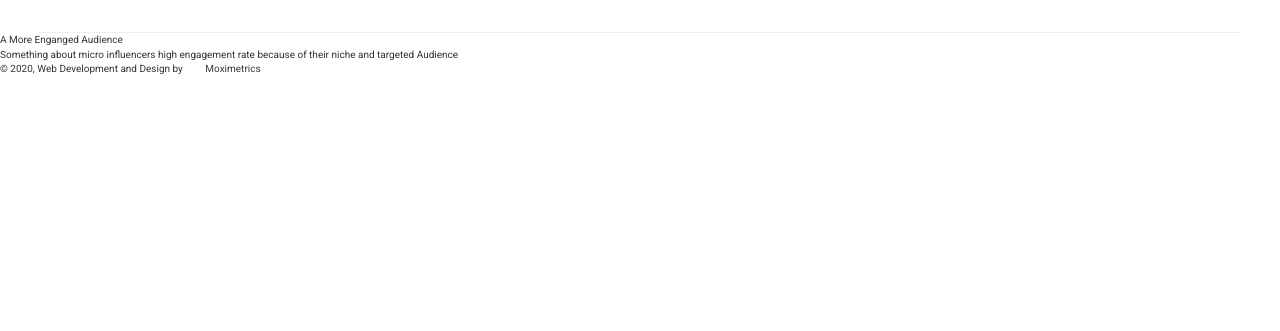
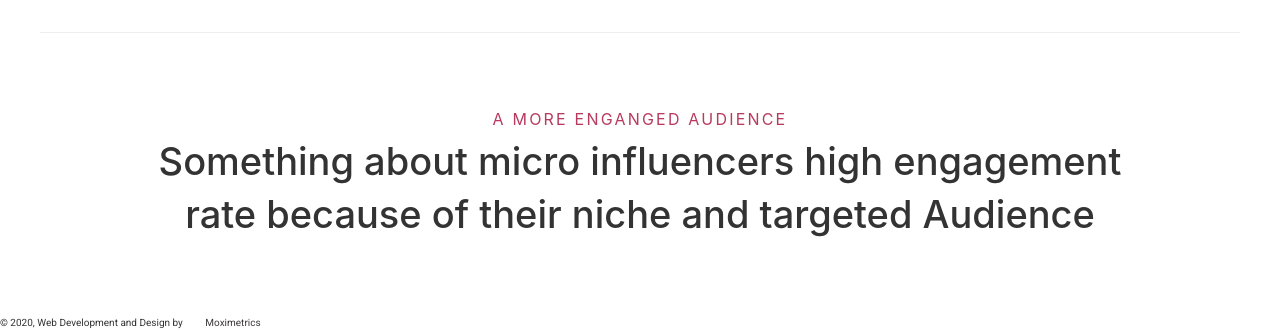
Before and after one commit to Tyler-Hervey/TBI, a Gatsby site: page / in a window 1280 px wide. Shown: the part 1468-1799 px from the top of the page. Before the commit the page ends 1545 px from the top, so only its background shows below. Built offline with nearby package versions, Linux system fonts and the light colour scheme; Gatsby itself is replaced by a stand-in of ours.

Commit message:
add: title style

```diff
--- a/src/components/Home/centeredHeading/CenteredHeading.js
+++ b/src/components/Home/Heading/CenteredHeading.js
@@ -1,10 +1,11 @@
 import React from "react"
 import Tagline from "./Tagline"
 import Title from "./Title"
+import styles from "./heading.module.scss"
 
 const CenteredHeading = props => {
   return (
-    <div>
+    <div className={styles.titleCenter}>
       <Tagline>{props.tagline}</Tagline>
       <Title>{props.title}</Title>
     </div>
--- /dev/null
+++ b/src/components/Home/Heading/Tagline.js
@@ -0,0 +1,8 @@
+import React from "react"
+import styles from "./heading.module.scss"
+
+const Tagline = props => {
+  return <h4 className={styles.tagline}>{props.children}</h4>
+}
+
+export default Tagline
--- /dev/null
+++ b/src/components/Home/Heading/Title.js
@@ -0,0 +1,8 @@
+import React from "react"
+import styles from "./heading.module.scss"
+
+const Title = props => {
+  return <h2 className={styles.title}>{props.children}</h2>
+}
+
+export default Title
--- /dev/null
+++ b/src/components/Home/Heading/heading.module.scss
@@ -0,0 +1,19 @@
+.title {
+  font-size: 3.8rem;
+  font-weight: 500;
+  line-height: 1.4;
+}
+.tagline {
+  font-size: 1.6rem;
+  color: var(--PrimaryColor);
+  font-weight: 400;
+  line-height: 1.4;
+  text-transform: uppercase;
+  letter-spacing: 2.2px;
+  margin-bottom: 0.4rem;
+}
+.titleCenter {
+  max-width: 100rem;
+  text-align: center;
+  margin: 7.5rem auto;
+}
--- a/src/components/Home/centeredHeading/Tagline.js
+++ /dev/null
@@ -1,7 +0,0 @@
-import React from "react"
-
-const Tagline = props => {
-  return <div>{props.children}</div>
-}
-
-export default Tagline
--- a/src/components/Home/centeredHeading/Title.js
+++ /dev/null
@@ -1,7 +0,0 @@
-import React from "react"
-
-const Title = props => {
-  return <div>{props.children}</div>
-}
-
-export default Title
--- a/src/components/Home/whyInfluencers/WhyInfluencers.js
+++ b/src/components/Home/whyInfluencers/WhyInfluencers.js
@@ -1,14 +1,16 @@
 import React from "react"
-import CenteredHeading from "../centeredHeading/CenteredHeading"
+import CenteredHeading from "../Heading/CenteredHeading"
 
 const whyInfluencers = () => {
   return (
+    <section>
       <div>
         <CenteredHeading
           tagline="A More Enganged Audience"
           title="Something about micro influencers high engagement rate because of their niche and targeted Audience"
         />
       </div>
+    </section>
   )
 }
 
```
Also changed, not shown: src/components/Home/centeredHeading/centeredHeading.module.scss (deleted). Lines whose indentation alone changed are shown as unchanged.
